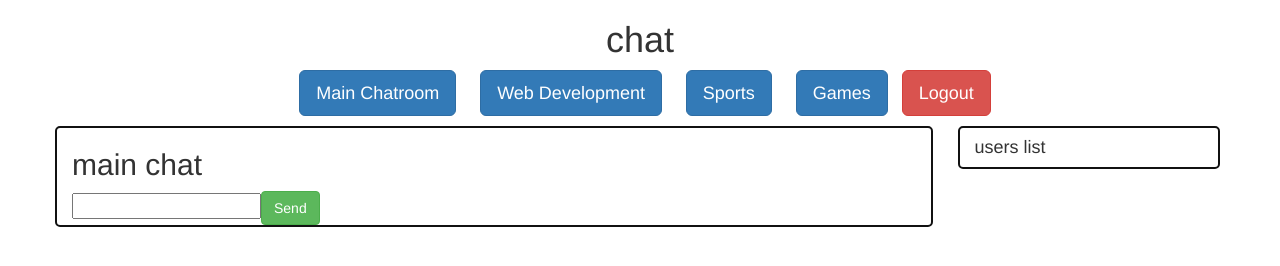
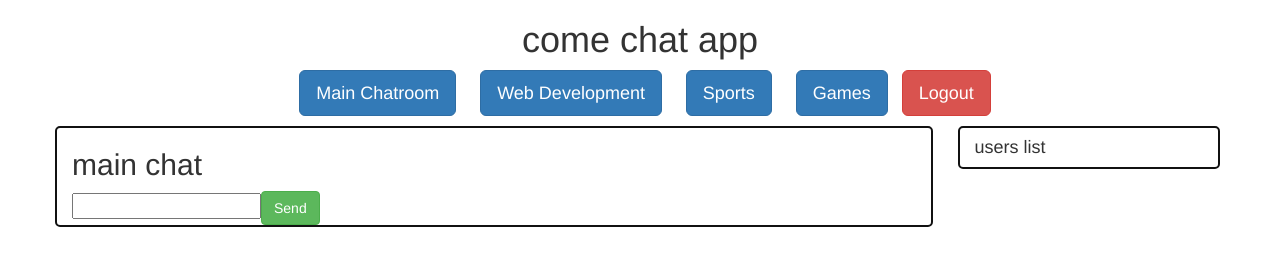
Before and after one commit to aaronmarkle/chat, a website: page chat.html in a window 1280 px wide. Drawn offline with nearby package versions, Linux system fonts and the light colour scheme; no server answers.

Commit message:
testing heroku updates

```diff
--- a/chat.html
+++ b/chat.html
@@ -6,7 +6,7 @@
   <link rel="stylesheet" href="https://maxcdn.bootstrapcdn.com/bootstrap/3.3.6/css/bootstrap.min.css">
 </head>
 <body>
-  <p class="h1 text-center">chat</p>
+  <p class="h1 text-center">come chat app</p>
   <ul id="rooms" class="text-center">
     <li><button id="main-link" class="btn btn-primary btn-lg">Main Chatroom</button></li>
     <li><button id="dev-link" class="btn btn-primary btn-lg">Web Development</button></li>
```
